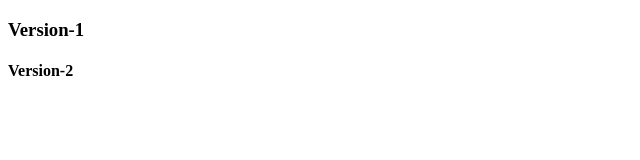
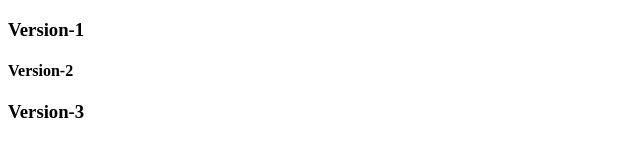
Before and after one commit to Mounikabantupalli/Version, a plain HTML site: page index.html in a window 1280 px wide. Shown: the full height of the page, 0-640 px from the left. Drawn offline with Linux system fonts and the light colour scheme.

Commit message:
Version-3

```diff
--- a/index.html
+++ b/index.html
@@ -8,5 +8,6 @@
 <body>
     <h3>Version-1</h3>
     <h4>Version-2</h4>
+    <h3>Version-3</h3>
 </body>
 </html>
```
